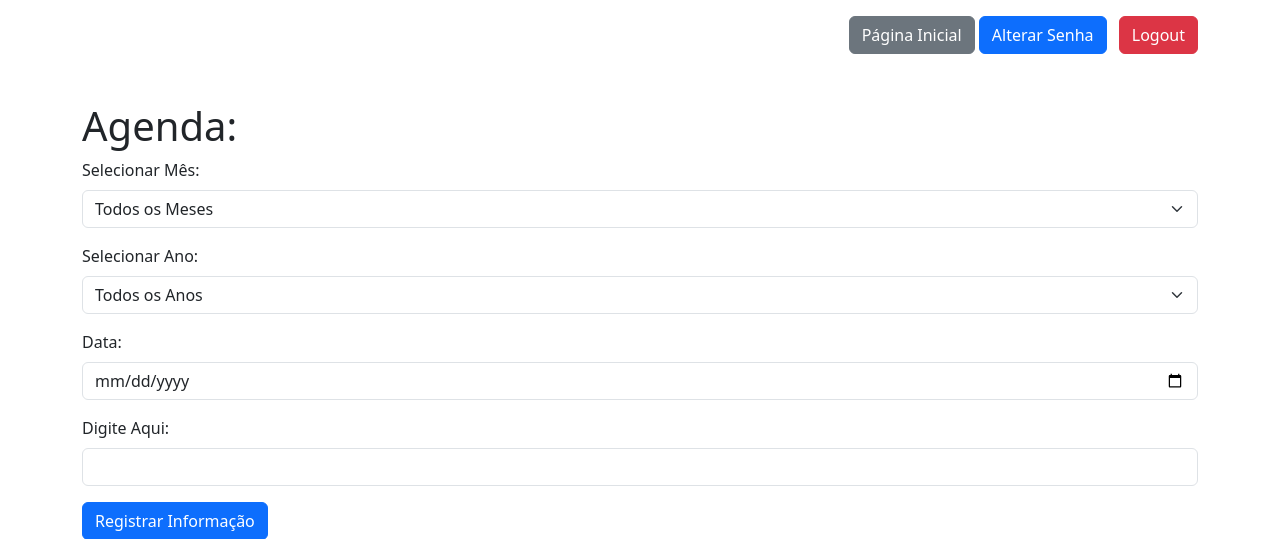
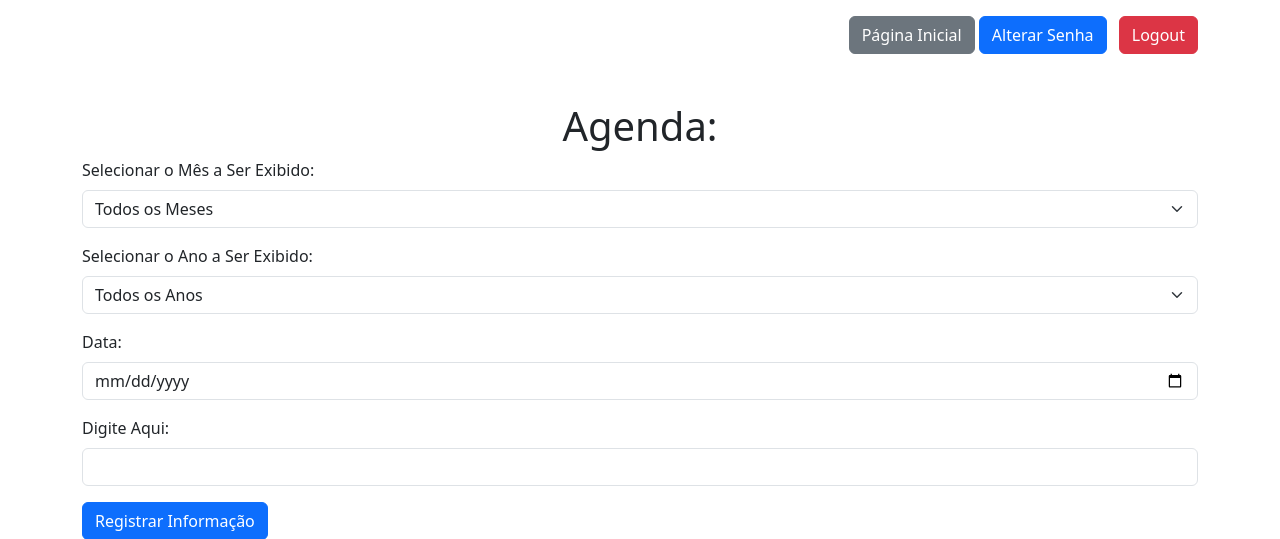
Before and after one commit to skmeme/afastados, a Flask app: page /agenda in a window 1280 px wide. Shown: the top 539 px of the page. Run offline with Flask 3, Linux system fonts and the light colour scheme; the visitor is signed in with stand-in values (Sample User, id 1); data that the repository does not hold is empty.

Commit message:
admin testee

```diff
--- a/templates/agenda.html
+++ b/templates/agenda.html
@@ -18,11 +18,13 @@
                 <a href="{{ url_for('logout') }}" class="btn btn-danger ms-2">Logout</a>
             </div>
         </div>
-        <h1 class="mt-5">Agenda:</h1>
-
-        <!-- Menu suspenso para selecionar o mês e o ano -->
+        <div class="row mt-5">
+            <div class="col text-center">
+                <h1>Agenda:</h1>
+            </div>
+        </div>
         <div class="mb-3">
-            <label for="month" class="form-label">Selecionar Mês:</label>
+            <label for="month" class="form-label">Selecionar o Mês a Ser Exibido:</label>
             <select id="month" class="form-select" onchange="filterByMonthAndYear()">
                 <option value="">Todos os Meses</option>
                 {% for item in months %}
@@ -32,7 +34,7 @@
         </div>
 
         <div class="mb-3">
-            <label for="year" class="form-label">Selecionar Ano:</label>
+            <label for="year" class="form-label">Selecionar o Ano a Ser Exibido:</label>
             <select id="year" class="form-select" onchange="filterByMonthAndYear()">
                 <option value="">Todos os Anos</option>
                 {% for year in years %}
```
Also changed, not shown: database.db.
